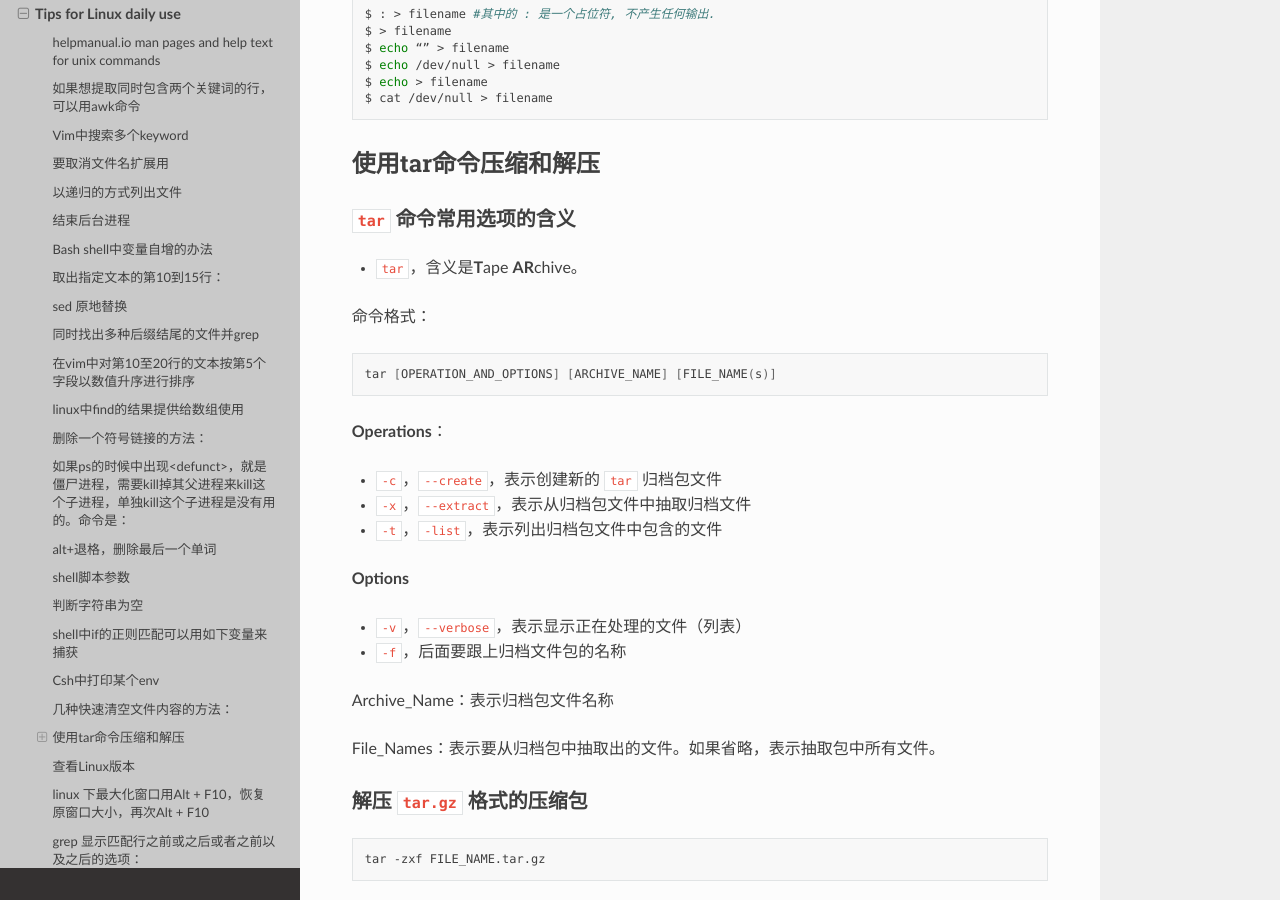
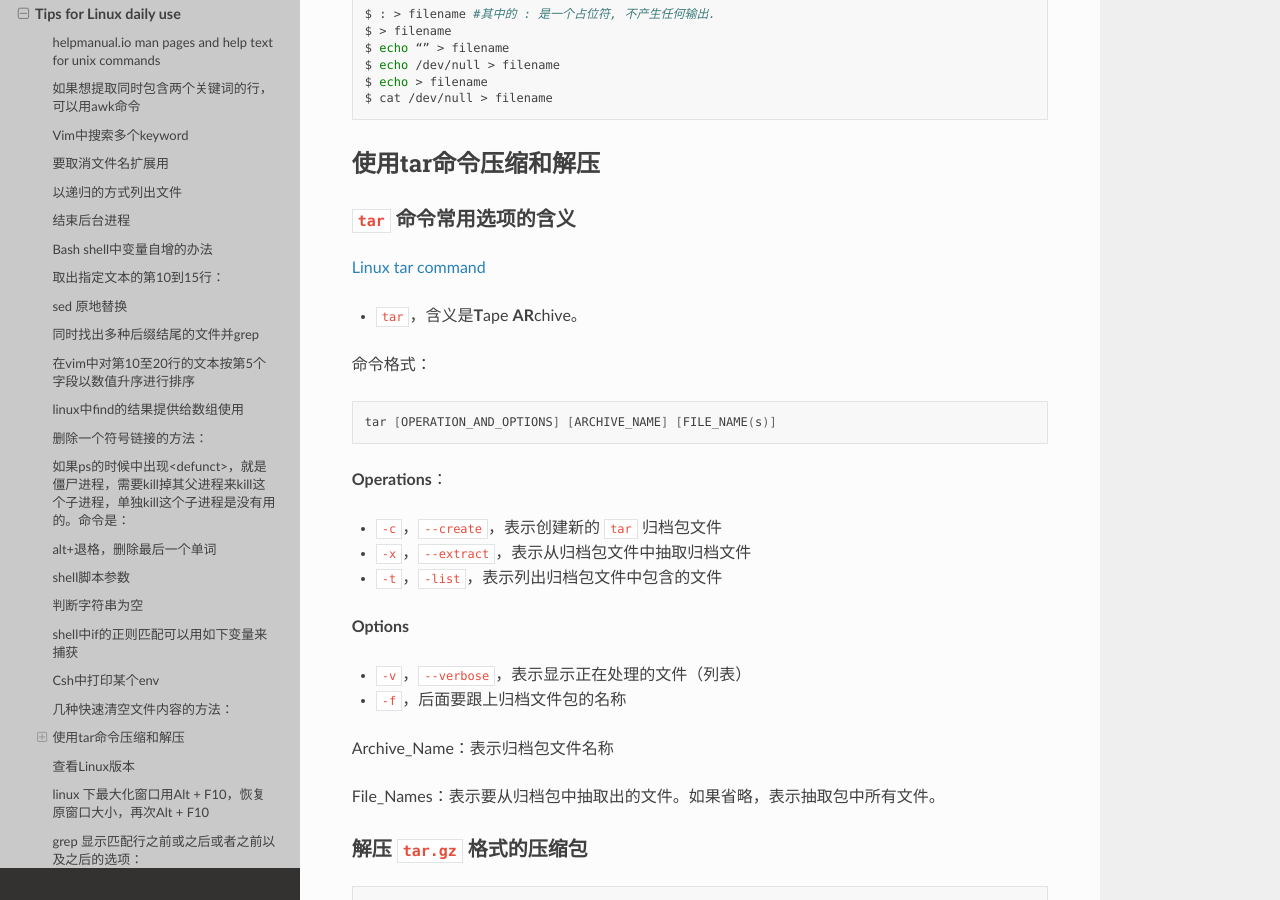
Before and after one commit to Pyrad/pyradnotes, a Sphinx documentation site: the page built from source/Linux/linuxTips.md, in a window 1280 px wide and 900 px high, scrolled down 4444 px. Built offline with Sphinx 7.4.7 and the Read the Docs theme 2.0.0, drawn with Linux system fonts in a browser that asks for light colours.

Commit message:
Linux Add a link for tar command

```diff
--- a/source/Linux/linuxTips.md
+++ b/source/Linux/linuxTips.md
@@ -238,6 +238,8 @@ $ cat /dev/null > filename
 ## 使用tar命令压缩和解压
 
 ### `tar` 命令常用选项的含义
+
+[Linux tar command](https://linuxize.com/post/how-to-create-and-extract-archives-using-the-tar-command-in-linux/)
 
 - `tar`，含义是**T**ape **AR**chive。
 
```
